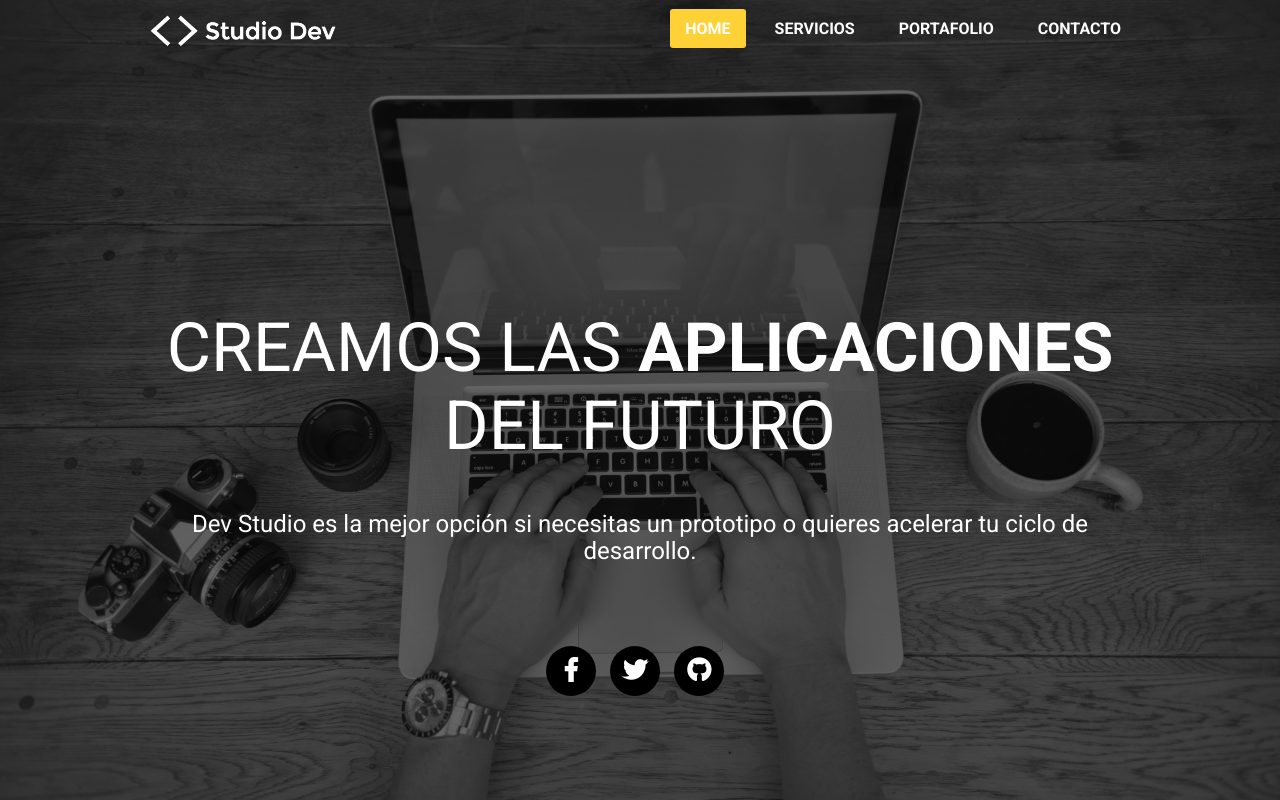
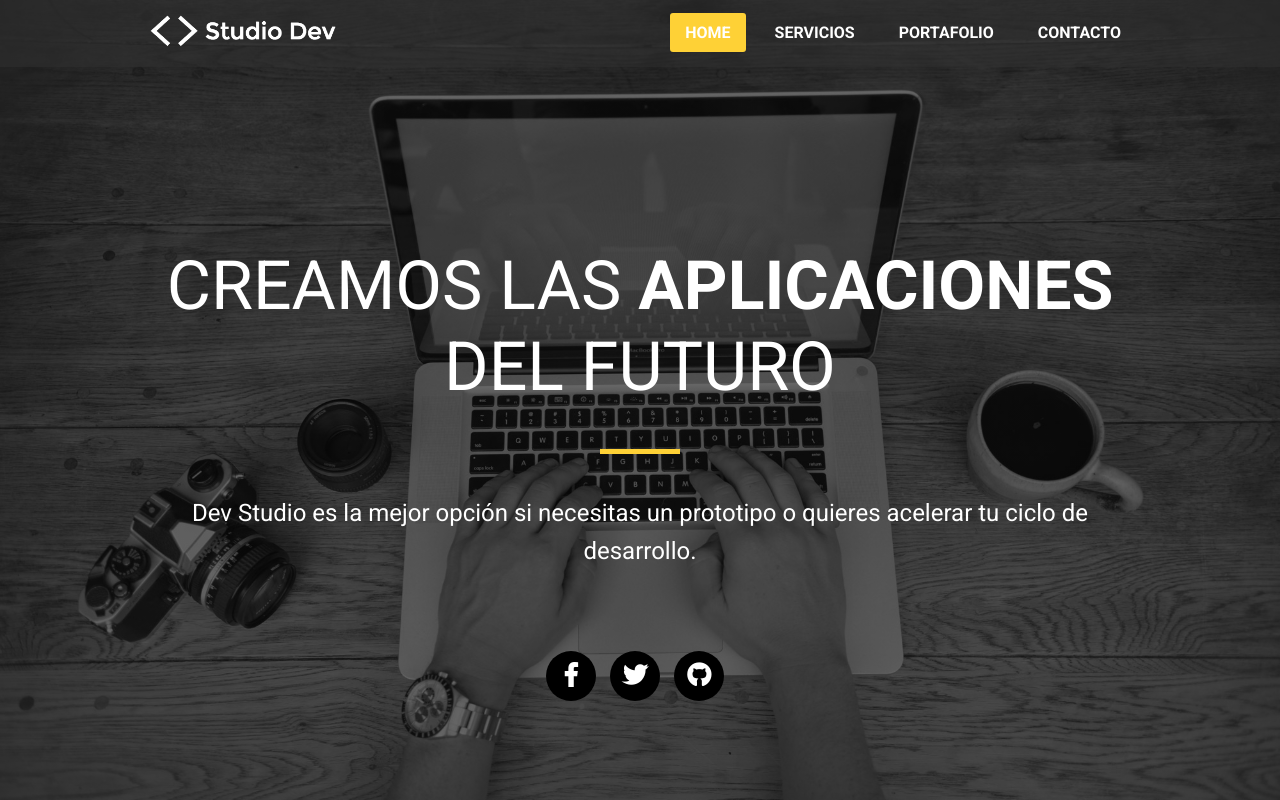
Before and after one commit to davidmeddina/studiodev, a plain HTML site: page index.html in a window 1280 px wide. Shown: the top 800 px of the page. Drawn offline with nearby package versions, Linux system fonts and the light colour scheme.

Commit message:
app.js and styling details

```diff
--- a/css/style.css
+++ b/css/style.css
@@ -4,6 +4,8 @@
 
 body{
   font-family: 'Roboto', sans-serif;
+  font-size: 16px;
+  line-height: 1.6;
 }
 
 .home-wrapper{
@@ -15,6 +17,9 @@ body{
 
 header{
   padding: 10px 0;
+  position: fixed;
+  width: 100%;
+  background-color: rgba(48, 48, 48, 0.5)
 }
 
 header img{
@@ -47,10 +52,19 @@ header nav a.active{
 #home h1{
   font-size: 68px;
   font-weight: normal;
+  line-height: 1.2;
+  margin-bottom: 40px;
+}
+
+#home .divider{
+  width: 80px;
+  border-top: 5px solid #fed136;
+  margin: 0 auto;
 }
 
 #home p{
   font-size: 24px;
+  margin-top: 40px;
 }
 
 #home .social{
--- a/index.html
+++ b/index.html
@@ -8,11 +8,14 @@
     integrity="sha384-B4dIYHKNBt8Bc12p+WXckhzcICo0wtJAoU8YZTY5qE0Id1GSseTk6S+L3BlXeVIU" crossorigin="anonymous">
   <link rel="stylesheet" href="css/normalize.css">
   <link rel="stylesheet" href="css/style.css">
+  <script src="https://ajax.googleapis.com/ajax/libs/jquery/2.1.1/jquery.min.js"></script>
+  <script src="js/app.js"></script>
 </head>
 
 <body>
   <div class="home-wrapper">
-    <header class="container">
+    <header>
+      <div class="container">
         <img src="images/logo.png" alt="Logo Studio Dev">
         <nav>
           <a href="#home" class="active">HOME</a>
@@ -20,10 +23,12 @@
           <a href="#portafolio">PORTAFOLIO</a>
           <a href="#contacto">CONTACTO</a>
         </nav>
+      </div>
     </header>
 
     <section id="home" class="container">
       <h1>CREAMOS LAS <strong>APLICACIONES</strong> DEL FUTURO</h1>
+      <div class="divider"></div>
       <p>Dev Studio es la mejor opción si necesitas un prototipo o quieres acelerar tu ciclo de desarrollo.</p>
 
       <div class="social">
--- /dev/null
+++ b/js/app.js
@@ -0,0 +1,37 @@
+$(document).ready(function () {
+  $(document).on("scroll", onScroll);
+
+  $('nav a[href^="#"]').on('click', function (e) {
+    e.preventDefault();
+    $(document).off("scroll");
+
+    $('nav a').each(function () {
+      $(this).removeClass('active');
+    })
+    $(this).addClass('active');
+
+    var target = this.hash;
+    $target = $(target);
+    $('html, body').stop().animate({
+      'scrollTop': $target.offset().top + 2
+    }, 500, 'swing', function () {
+      window.location.hash = target;
+      $(document).on("scroll", onScroll);
+    });
+  });
+});
+
+function onScroll(event) {
+  var scrollPosition = $(document).scrollTop();
+  $('nav a').each(function () {
+    var currentLink = $(this);
+    var refElement = $(currentLink.attr("href"));
+    if (refElement.position().top <= scrollPosition && refElement.position().top + refElement.height() > scrollPosition) {
+      $('nav a').removeClass("active");
+      currentLink.addClass("active");
+    }
+    else {
+      currentLink.removeClass("active");
+    }
+  });
+}
```
Lines whose indentation alone changed are shown as unchanged.
